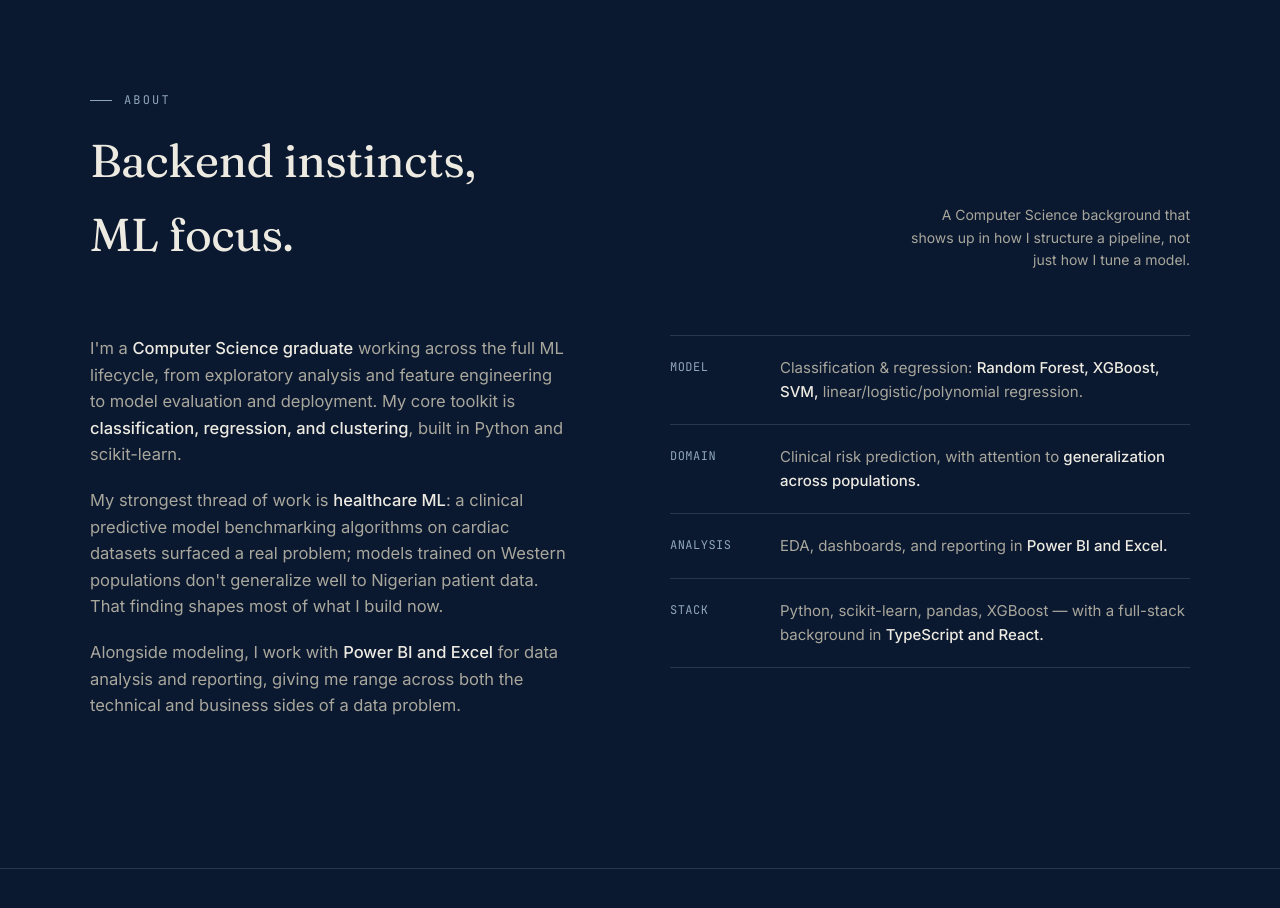
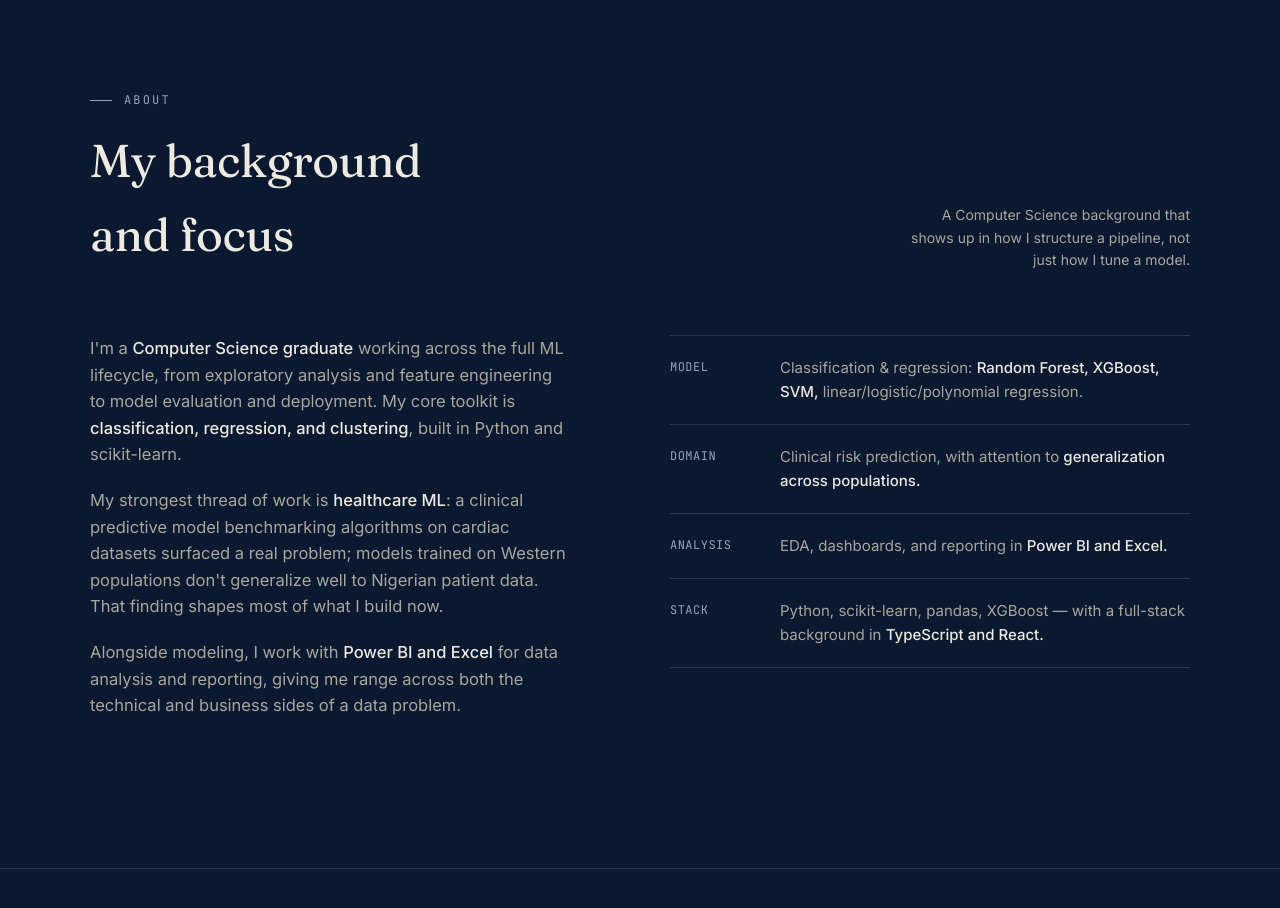
Before and after one commit to Rebexcode/my-portfolio, a Next.js app: page / in a window 1280 px wide. Shown: the part 840-1748 px from the top of the page. Built offline with nearby package versions, Linux system fonts and the light colour scheme.

Commit message:
Refactor About and Hero components for improved clarity and readability

```diff
--- a/app/components/About.js
+++ b/app/components/About.js
@@ -8,9 +8,9 @@ export default function About() {
           <div>
             <div className="eyebrow">About</div>
             <h2 className="section-title">
-              Backend instincts,
+              My background
               <br />
-              ML focus.
+              and focus
             </h2>
           </div>
           <div className="section-note">
--- a/app/components/Hero.js
+++ b/app/components/Hero.js
@@ -6,7 +6,8 @@ export default function Hero() {
           <div className="eyebrow hero-eyebrow">Machine Learning &amp; Data Science</div>
           <h1 className="name">
             Building pipelines
-            <br /> that
+            <br />
+            that
             <em>generalize</em>.
           </h1>
           <div className="hero-role mono">ML Engineer — Data Scientist </div>
```
